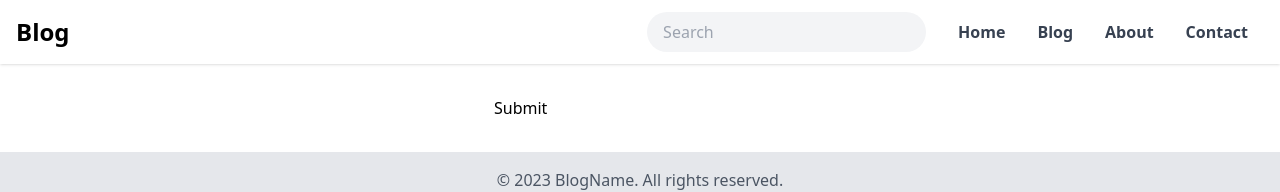
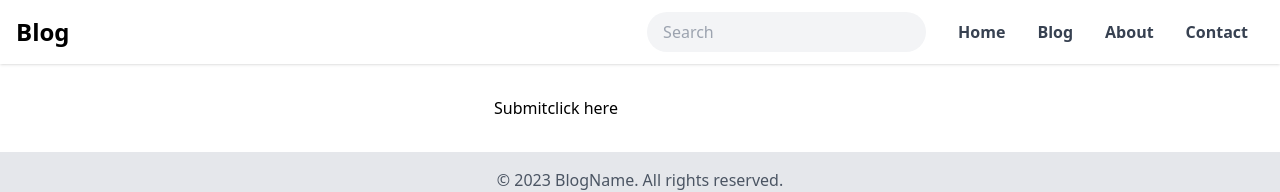
Before and after one commit to jimmya1421/React-Blog, a React (Create React App) app: page /About in a window 1280 px wide. Shown: the top 192 px of the page. Built offline with nearby package versions, Linux system fonts and the light colour scheme.

Commit message:
Update About.jsx

```diff
--- a/src/compo/About.jsx
+++ b/src/compo/About.jsx
@@ -4,10 +4,11 @@ const About = () => {
     return (
         <div className="container mx-auto p-8">
 
-          <form netlify>
+          <form netlify  data-netlify="true" method="post">
   <input type="text" name="name" />
   <input type="email" name="email" />
   <input type="submit" value="Submit" />
+              <button>click here</button>
 </form>
 
       </div>
```
